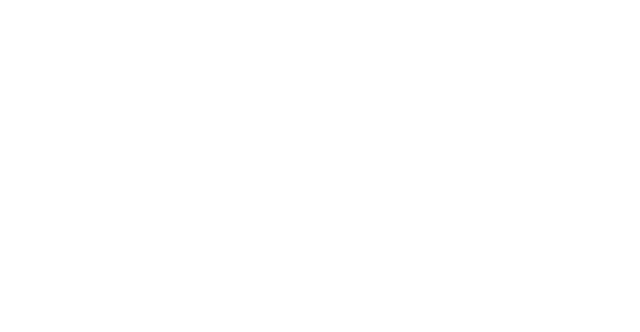
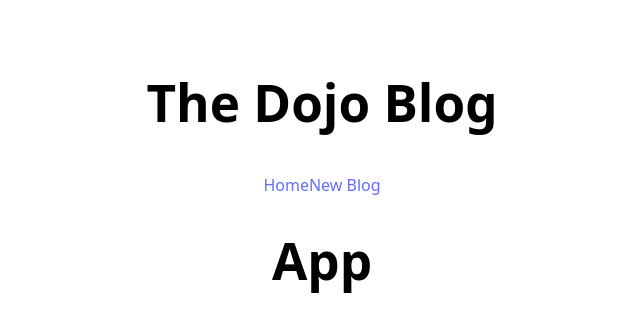
Before and after one commit to Popeaura/dojo-tutee, a React (Vite) app: page / in a window 1280 px wide. Shown: the top 332 px of the page, without its empty margins (318-958 px from the left). Built offline with nearby package versions, Linux system fonts and the light colour scheme.

Commit message:
My modified projects folder

```diff
--- a/src/App.jsx
+++ b/src/App.jsx
@@ -8,8 +8,9 @@ function App() {
 
   return (
 <div className="App">
+  <Navbar/>
   <div className="content">
-
+    <h1>App </h1>
   </div>
 </div>
   );
```
